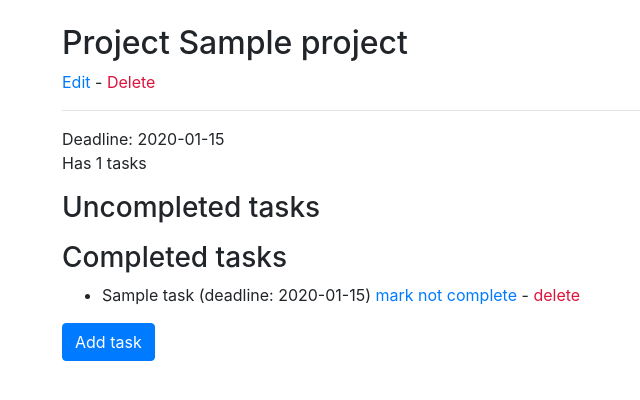
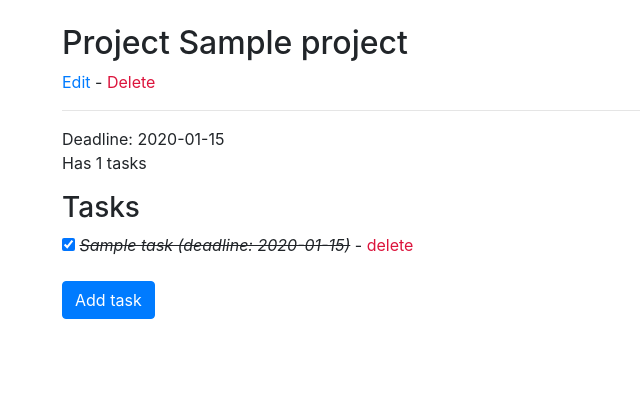
Before and after one commit to ounai/Projectus, a Flask app: page /projects/1/ in a window 1280 px wide. Shown: the part 56-456 px from the top of the page, without its empty margins (23-663 px from the left). Run offline with Flask 2, Linux system fonts and the light colour scheme; a user stored in the database is signed in; tables that the repository leaves empty hold one stand-in row (values such as "Sample post"); some libraries are stand-ins or nearby versions.

Commit message:
easier task management

```diff
--- a/application/projects/views.py
+++ b/application/projects/views.py
@@ -39,9 +39,13 @@ def projects_view(project_id):
 
     if project.account_id == current_user.id:
         tasks = Task.query.filter_by(project_id = project.id)
+
+        completed_tasks = Task.query.filter_by(project_id = project.id, complete = True)
+        uncompleted_tasks = Task.query.filter_by(project_id = project.id, complete = False)
+
         task_count = tasks.count()
 
-        return render_template("projects/view.html", project = project, tasks = tasks, task_count = task_count)
+        return render_template("projects/view.html", project = project, tasks = tasks, completed_tasks = completed_tasks, uncompleted_tasks = uncompleted_tasks, task_count = task_count)
     else:
         return redirect(url_for("projects_list"))
 
--- a/application/templates/projects/view.html
+++ b/application/templates/projects/view.html
@@ -15,36 +15,26 @@
   </p>
 
   <div>
-    <h3>Uncompleted tasks</h3>
-    <ul>
-      {% for task in tasks %}
-        {% if not task.complete %}
-          <li>
-            {{ task.name }} (deadline: {{ task.deadline }})
-            <a href="{{ url_for('tasks_toggle_complete', project_id = project.id, task_id = task.id) }}">mark complete</a>
-            <span> - </span>
-            <a style="color: crimson;" href="{{ url_for('tasks_delete', project_id = project.id, task_id = task.id) }}">delete</a>
-          </li>
-        {% endif %}
-      {% endfor %}
-    </ul>
+    <h3>Tasks</h3>
+
+    {% for task in uncompleted_tasks %}
+      <input type="checkbox" onchange="location = '{{ url_for('tasks_toggle_complete', project_id = project.id, task_id = task.id) }}';" />
+      {{ task.name }} (deadline: {{ task.deadline }})
+      <span> - </span>
+      <a style="color: crimson;" href="{{ url_for('tasks_delete', project_id = project.id, task_id = task.id) }}">delete</a>
+      <br />
+    {% endfor %}
+
+    {% for task in completed_tasks %}
+      <input type="checkbox" onchange="location = '{{ url_for('tasks_toggle_complete', project_id = project.id, task_id = task.id) }}';" checked />
+      <em style="text-decoration: line-through;">{{ task.name }} (deadline: {{ task.deadline }})</em>
+      <span> - </span>
+      <a style="color: crimson;" href="{{ url_for('tasks_delete', project_id = project.id, task_id = task.id) }}">delete</a>
+      <br />
+    {% endfor %}
   </div>
 
-  <div>
-    <h3>Completed tasks</h3>
-    <ul>
-      {% for task in tasks %}
-        {% if task.complete %}
-          <li>
-            {{ task.name }} (deadline: {{ task.deadline }})
-            <a href="{{ url_for('tasks_toggle_complete', project_id = project.id, task_id = task.id) }}">mark not complete</a>
-            <span> - </span>
-            <a style="color: crimson;" href="{{ url_for('tasks_delete', project_id = project.id, task_id = task.id) }}">delete</a>
-          </li>
-        {% endif %}
-      {% endfor %}
-    </ul>
-  </div>
+  <br />
 
   <div>
     <a class="btn btn-primary" href="{{ url_for('tasks_form', project_id = project.id) }}">Add task</a>
```
